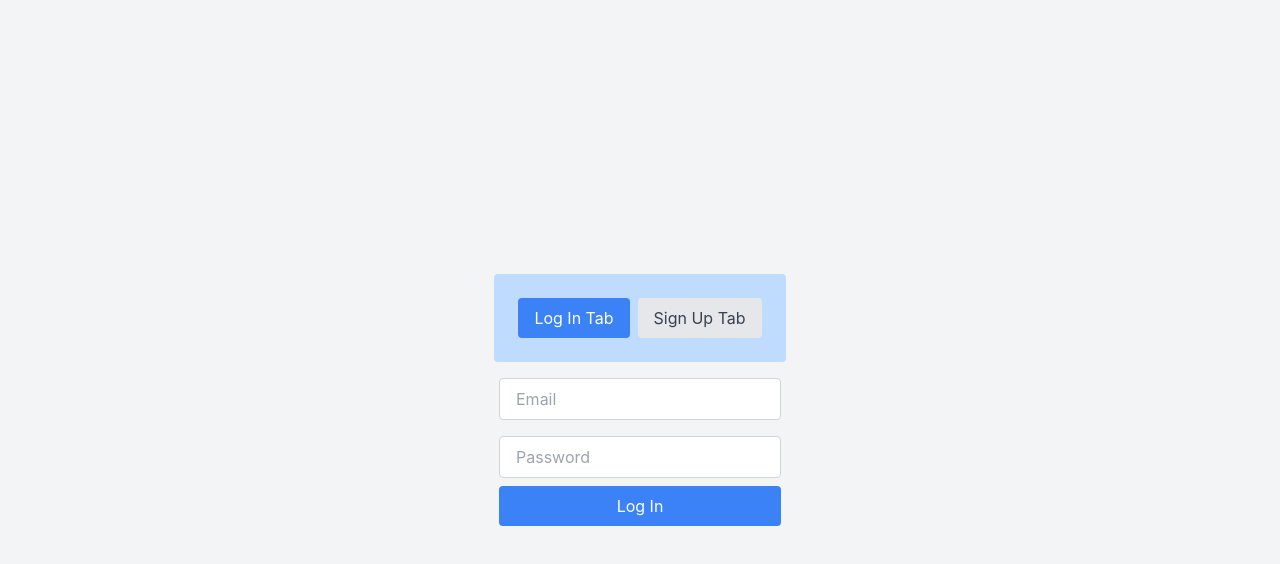
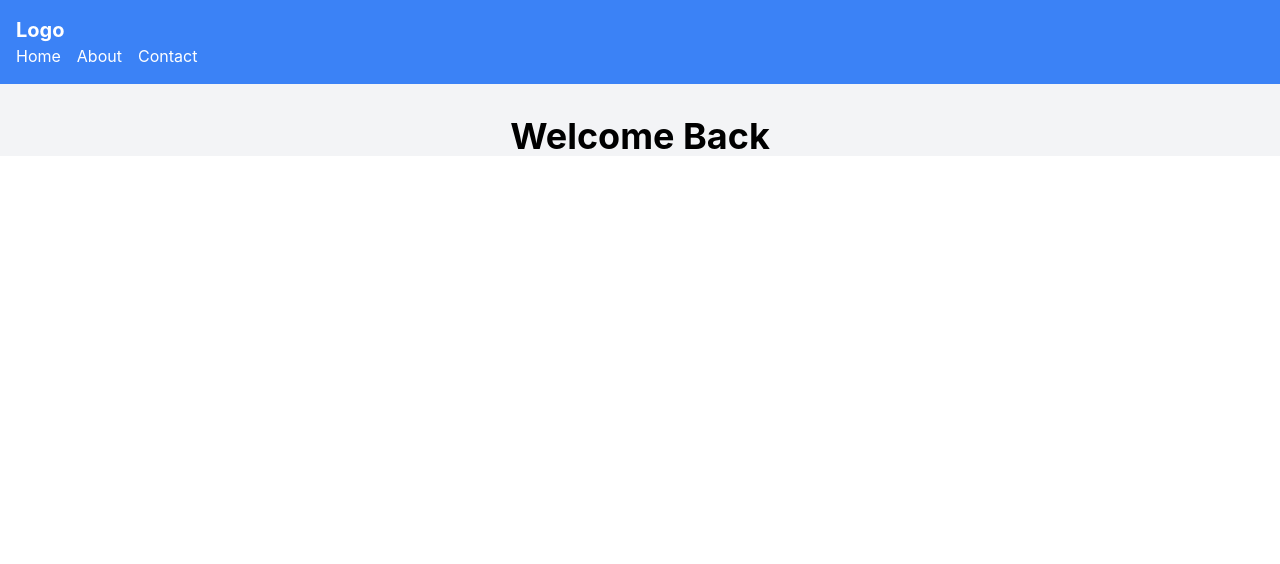
Before and after one commit to techskillsync/skillsync-suprema, a React (Create React App) app in the folder client/: page / in a window 1280 px wide. Shown: the top 564 px of the page. Built offline with nearby package versions, Linux system fonts and the light colour scheme.

Commit message:
Set Up Routing

```diff
--- a/client/package.json
+++ b/client/package.json
@@ -9,6 +9,7 @@
     "http-proxy-middleware": "^3.0.0",
     "react": "^18.3.1",
     "react-dom": "^18.3.1",
+    "react-router-dom": "^6.23.1",
     "react-scripts": "5.0.1",
     "web-vitals": "^2.1.4"
   },
--- a/client/src/App.js
+++ b/client/src/App.js
@@ -1,13 +1,21 @@
 // Filename - App.js
 
-import logo from "./logo.svg";
 import "./App.css";
+import { BrowserRouter as Router, Routes, Route } from "react-router-dom";
+import AuthenticatedWelcomePage from "./components/AuthenticatedWelcomePage";
 import AuthenticationPage from "./components/AuthenticationPage";
+import HomePage from "./components/HomePage";
 
 function App() {
-    return (
-        <AuthenticationPage />
-    );
+  return (
+    <Router>
+      <Routes>
+        <Route path="/login" element={<AuthenticationPage />} />
+        <Route path="/" element={<HomePage />} />
+        <Route path="/welcome" element={<AuthenticatedWelcomePage />} />
+      </Routes>
+    </Router>
+  );
 }
 
 export default App;
--- /dev/null
+++ b/client/src/components/AuthenticatedWelcomePage.jsx
@@ -0,0 +1,36 @@
+import React from 'react';
+
+const AuthenticatedWelcomePage = () => {
+    return (
+        <div className="flex flex-col items-center justify-center h-screen bg-gray-100">
+            <h1 className="text-4xl font-bold mb-8">Welcome to SkillSync!</h1>
+            <div className="max-w-md mx-auto bg-white rounded-lg shadow-lg p-8">
+                <div className="flex items-center justify-between mb-4">
+                    <h2 className="text-2xl font-bold">Onboarding Slideshow</h2>
+                    <button className="px-4 py-2 bg-blue-500 text-white rounded-lg">Skip</button>
+                </div>
+                <div className="flex flex-col items-center">
+                    <img src="/path/to/slide1.png" alt="Slide 1" className="mb-4" />
+                    <h3 className="text-lg font-bold mb-2">Slide 1</h3>
+                    <p className="text-gray-600 mb-4">Dummy text for slide 1.</p>
+                </div>
+                <div className="flex flex-col items-center">
+                    <img src="/path/to/slide2.png" alt="Slide 2" className="mb-4" />
+                    <h3 className="text-lg font-bold mb-2">Slide 2</h3>
+                    <p className="text-gray-600 mb-4">Dummy text for slide 2.</p>
+                </div>
+                <div className="flex flex-col items-center">
+                    <img src="/path/to/slide3.png" alt="Slide 3" className="mb-4" />
+                    <h3 className="text-lg font-bold mb-2">Slide 3</h3>
+                    <p className="text-gray-600 mb-4">Dummy text for slide 3.</p>
+                </div>
+                <div className="flex items-center justify-between mt-8">
+                    <button className="px-4 py-2 bg-blue-500 text-white rounded-lg">Previous</button>
+                    <button className="px-4 py-2 bg-blue-500 text-white rounded-lg">Next</button>
+                </div>
+            </div>
+        </div>
+    );
+};
+
+export default AuthenticatedWelcomePage;
--- a/client/src/components/AuthenticationPage.jsx
+++ b/client/src/components/AuthenticationPage.jsx
@@ -1,6 +1,9 @@
 import React, { useState } from 'react';
+import { useNavigate } from 'react-router-dom';
 
 const AuthenticationPage = () => {
+    const navigate = useNavigate();
+
     const [activeTab, setActiveTab] = useState('login');
     const [loginData, setLoginData] = useState({
         email: '',
@@ -18,15 +21,18 @@ const AuthenticationPage = () => {
 
     const handleLoginSubmit = (e) => {
         e.preventDefault();
-        // Handle login form submission
+        // @ArmanDris: Handle login form submission
         console.log('Logging in with:', loginData);
+        navigate('/');
     };
 
     const handleSignupSubmit = (e) => {
         e.preventDefault();
-        // Handle signup form submission
+        // @ArmanDris: Handle signup form submission
         console.log('Signing up with:', signupData);
+        navigate('/welcome');
     };
+
 
     return (
         <div className="flex flex-col items-center justify-center min-h-screen bg-gray-100">
--- /dev/null
+++ b/client/src/components/HomePage.jsx
@@ -0,0 +1,23 @@
+import React from 'react';
+
+const HomePage = () => {
+    return (
+        <div className="bg-gray-100">
+            <nav className="bg-blue-500 p-4">
+                <div className="container mx-auto">
+                    <a href="#" className="text-white font-bold text-xl">Logo</a>
+                    <ul className="flex space-x-4">
+                        <li><a href="#" className="text-white">Home</a></li>
+                        <li><a href="#" className="text-white">About</a></li>
+                        <li><a href="#" className="text-white">Contact</a></li>
+                    </ul>
+                </div>
+            </nav>
+            <div className="container mx-auto mt-8">
+                <h1 className="text-4xl font-bold text-center">Welcome Back</h1>
+            </div>
+        </div>
+    );
+};
+
+export default HomePage;
```
Also changed, not shown: 1 other file (tests, documents, lock files or other folders).
